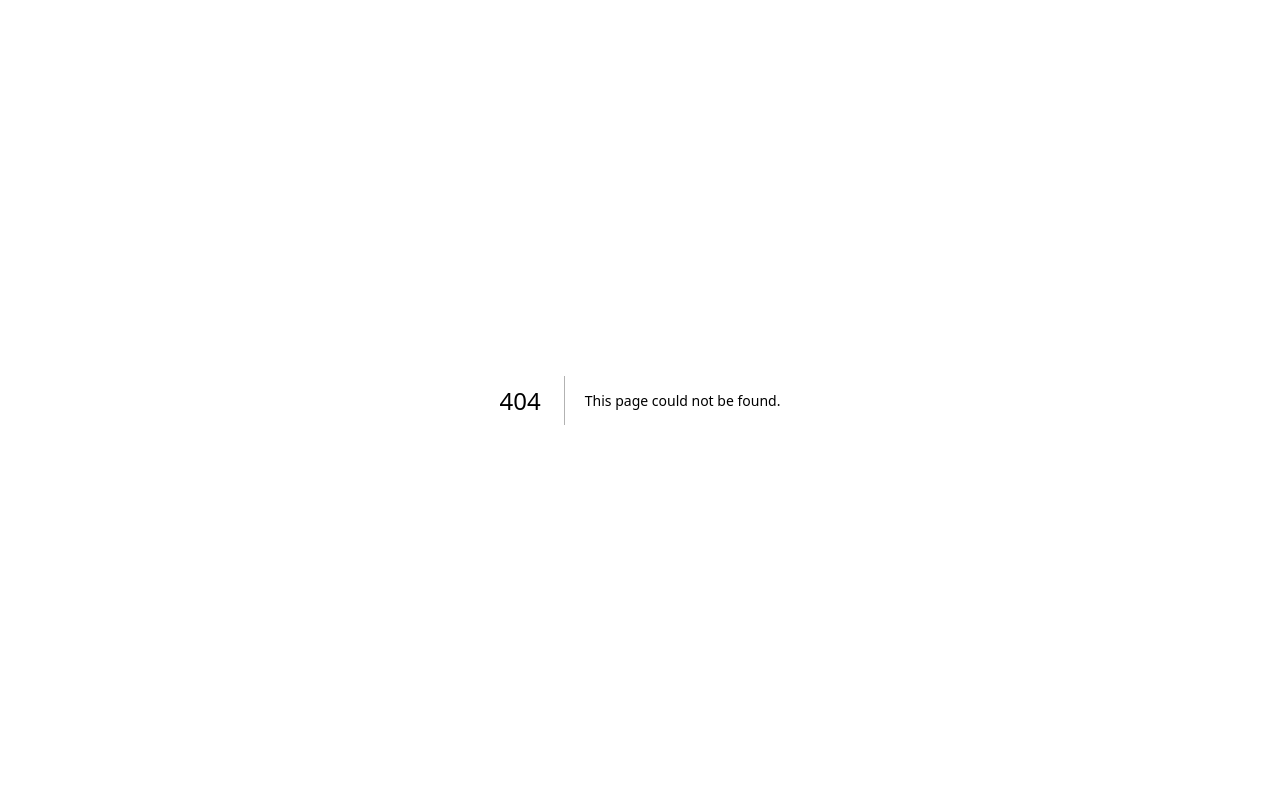
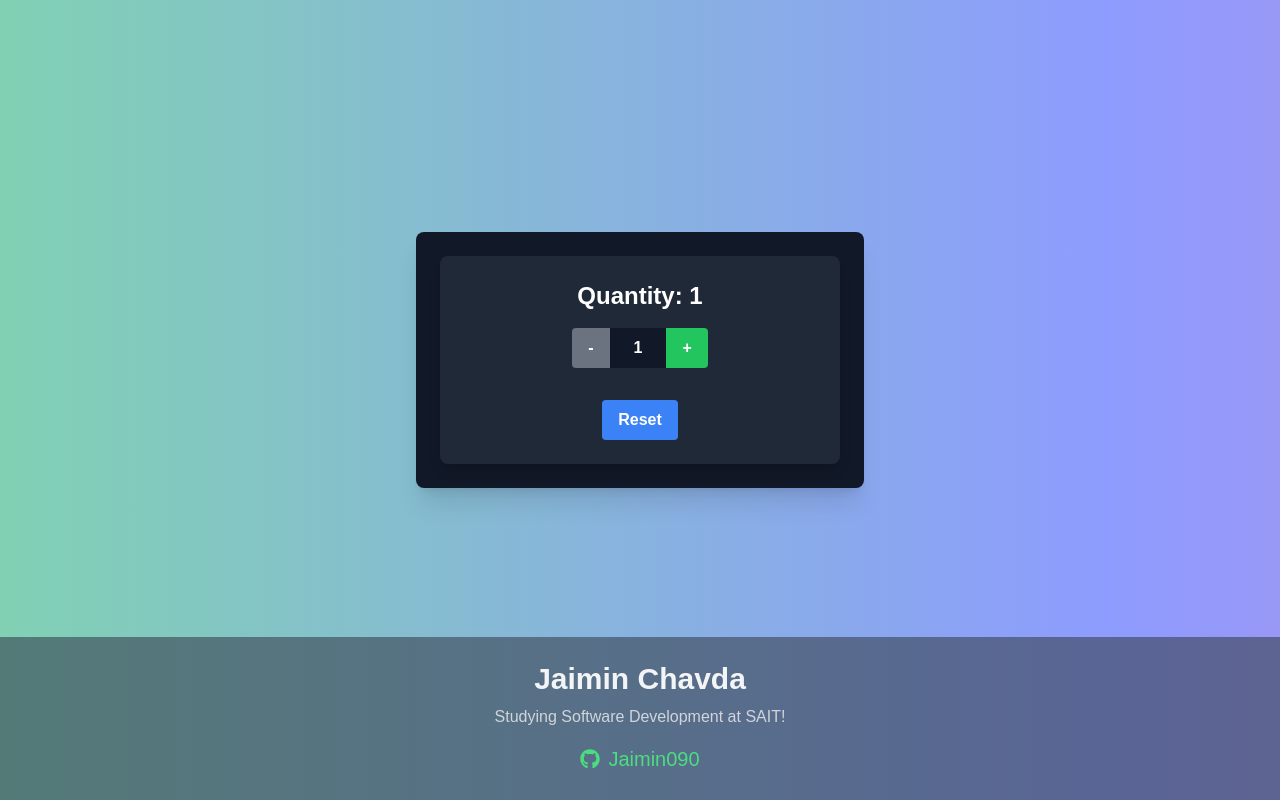
Before and after one commit to Jaimin090/cprg306-assignments, a Next.js app: page /week-4 in a window 1280 px wide. Before the commit this address had no page. Built offline with nearby package versions, Linux system fonts and the light colour scheme.

Commit message:
week-4 complete, made changes to the footer

```diff
--- a/app/globals.css
+++ b/app/globals.css
@@ -35,3 +35,17 @@ body {
     opacity: 1;
   }
 }
+@keyframes wave {
+  0% {
+    background-position: 0% 50%;
+  }
+  100% {
+    background-position: 100% 50%;
+  }
+}
+
+.bg-animated {
+  background: linear-gradient(270deg, #f5ce94, #dd79c4, #8d9cfe, #7fd9a8); /* Subtle, desaturated colors */
+  background-size: 300% 300%; /* Adjust the gradient size for a gentler effect */
+  animation: wave 30s ease-in-out infinite; /* Slower, smoother animation */
+}
--- a/app/page.js
+++ b/app/page.js
@@ -1,16 +1,18 @@
-import Image from "next/image";
-import MyInfo from "./week-2/student-info"; // Assuming this is a component you want to keep
+import MyInfo from "./week-2/student-info";
 import Link from "next/link";
 
 export default function Home() {
   return (
-    <main className="min-h-screen bg-gradient-to-r from-gray-800 to-gray-900 p-6 flex flex-col items-center fade-in">
-      <div className="flex-grow flex flex-col items-center">
-        <h1 className="text-5xl font-extrabold text-white mb-6 text-center">
+    <main className="min-h-screen bg-gradient-to-r from-slate-800 to-slate-950 flex flex-col justify-between items-center">
+      <div className="flex-grow flex flex-col items-center  p mb-20">
+        {/* Main Heading */}
+        <h1 className="text-5xl font-extrabold text-white my-8 text-center">
           CPRG 306: Web Development 2 - Assignments
         </h1>
+
+        {/* Main Content - Week Links */}
         <ul className="bg-slate-800 rounded-lg shadow-lg p-8 space-y-4 w-full max-w-lg">
-          {["Week 2", "Week 3", "Week 4", "Week 5", "Week 6", "Week 7"].map((week, index) => (
+          {["Week 2", "Week 3", "Week 4", "Week 5", "Week 6", "Week 7", "Week 8", "Week 9"].map((week, index) => (
             <li key={index} className="hover:shadow-xl transition-shadow duration-200">
               <Link
                 href={`./week-${index + 2}/`}
@@ -22,9 +24,9 @@ export default function Home() {
           ))}
         </ul>
       </div>
-      <div className="bg-slate-950 text-gray-400 text-center py-4 w-screen mt-6 rounded-t-lg">
-        Developed by <MyInfo /> | All rights reserved © 2024
-      </div>
+
+      {/* Footer */}
+      <div className=" w-full"><MyInfo/></div>
     </main>
   );
 }
--- a/app/week-2/student-info.js
+++ b/app/week-2/student-info.js
@@ -1,12 +1,26 @@
-import Link from "next/link";
-
+import Link from 'next/link';
+import { FontAwesomeIcon } from '@fortawesome/react-fontawesome';
+import { faGithub } from '@fortawesome/free-brands-svg-icons';
 
 export default function MyInfo() {
-    return (
-        <main>
-            <h1 className="text-blue-600">Jaimin Chavda</h1>
-            <p> I am a student at SAIT. I am studying Software Development.</p>
-            <Link href="https://github.com/Jaimin090" className=" text-green-600 hover:text-green-300 hover:underline">My GitHub: Jaimin090</Link>
-        </main>
-    );
+  return (
+    <footer className="bg-opacity-60 bg-gray-700 text-gray-100 py-6">
+      <div className="container mx-auto text-center">
+        {/* Name */}
+        <h1 className="text-2xl md:text-3xl font-bold mb-2 ">Jaimin Chavda</h1>
+        {/* Info */}
+        <p className="text-gray-300 mb-4 text-sm md:text-base">
+          Studying Software Development at SAIT!
+        </p>
+        {/* GitHub Link with Icon */}
+        <Link
+          href="https://github.com/Jaimin090"
+          className="inline-flex items-center text-green-400 hover:text-green-300 hover:underline transition duration-300 ease-in-out"
+        >
+          <FontAwesomeIcon icon={faGithub} className="mr-2 w-5 h-5" />
+          <span className="text-sm md:text-xl">Jaimin090</span>
+        </Link>
+      </div>
+    </footer>
+  );
 }
--- /dev/null
+++ b/app/week-4/new-item.js
@@ -0,0 +1,53 @@
+// app/week-4/new-item.js
+"use client";
+
+import { useState } from 'react';
+
+export default function NewItem() {
+    //
+    const [quantity, setQuantity] = useState(1);
+
+  // max 20
+    const increment = () => {
+    setQuantity(prevQuantity => Math.min(prevQuantity + 1, 20));
+  };
+
+  // min 1
+    const decrement = () => {
+    setQuantity(prevQuantity => Math.max(prevQuantity - 1, 1));
+  };
+
+  return (
+    <div className="p-6 bg-gray-800 text-white rounded-lg shadow-lg text-center">
+        <h2 className="text-2xl font-bold mb-4"> Quantity: {quantity} </h2>
+            <div className="flex items-center justify-center mb-4">
+
+                {/*  decrement button */}
+                <button
+                onClick={decrement}
+                disabled={quantity === 1}
+                title={quantity === 1 ? "Minimum quantity is 1" : ""}
+                className="px-4 py-2 bg-red-500 hover:bg-red-600 text-white font-bold rounded-l disabled:bg-gray-500 transition-colors duration-300"
+                > - </button>
+
+                {/* view quantity */}
+                <span className="px-6 py-2 bg-gray-900 text-white font-semibold">
+                {quantity}
+                </span>
+
+                {/* increment button */}
+                <button
+                onClick={increment}
+                disabled={quantity === 20}
+                title={quantity === 1 ? "Maximum quantity is 20" : ""}
+                className="px-4 py-2 bg-green-500 hover:bg-green-600 text-white font-bold rounded-r disabled:bg-gray-500 transition-colors duration-300"
+                > + </button>
+            </div>
+
+        {/* reset button */}
+        <button onClick={() => setQuantity(1)}
+          className="px-4 py-2 bg-blue-500 hover:bg-blue-600 text-white font-bold rounded mt-4"
+        > Reset </button>
+    </div>
+  );
+}
--- /dev/null
+++ b/app/week-4/page.js
@@ -0,0 +1,20 @@
+import MyInfo from '../week-2/student-info';
+import NewItem from './new-item';
+
+export default function Page() {
+  return (
+    <div className="flex justify-center items-center min-h-screen bg-animated p-8">
+
+        {/* Title */}
+
+        {/* Main Content */}
+        <div className="bg-gray-900 p-6 rounded-lg shadow-xl max-w-md w-full mb-20">
+            <NewItem />
+        </div>
+
+        {/* Footer */}
+            <div className=" absolute bottom-0 left-0 w-full  "><MyInfo/></div>
+
+    </div>
+  );
+}
--- a/package.json
+++ b/package.json
@@ -9,6 +9,7 @@
     "lint": "next lint"
   },
   "dependencies": {
+    "@fortawesome/free-brands-svg-icons": "^6.6.0",
     "@fortawesome/free-solid-svg-icons": "^6.6.0",
     "@fortawesome/react-fontawesome": "^0.2.2",
     "next": "14.2.11",
```
Also changed, not shown: 1 other file (tests, documents, lock files or other folders).
